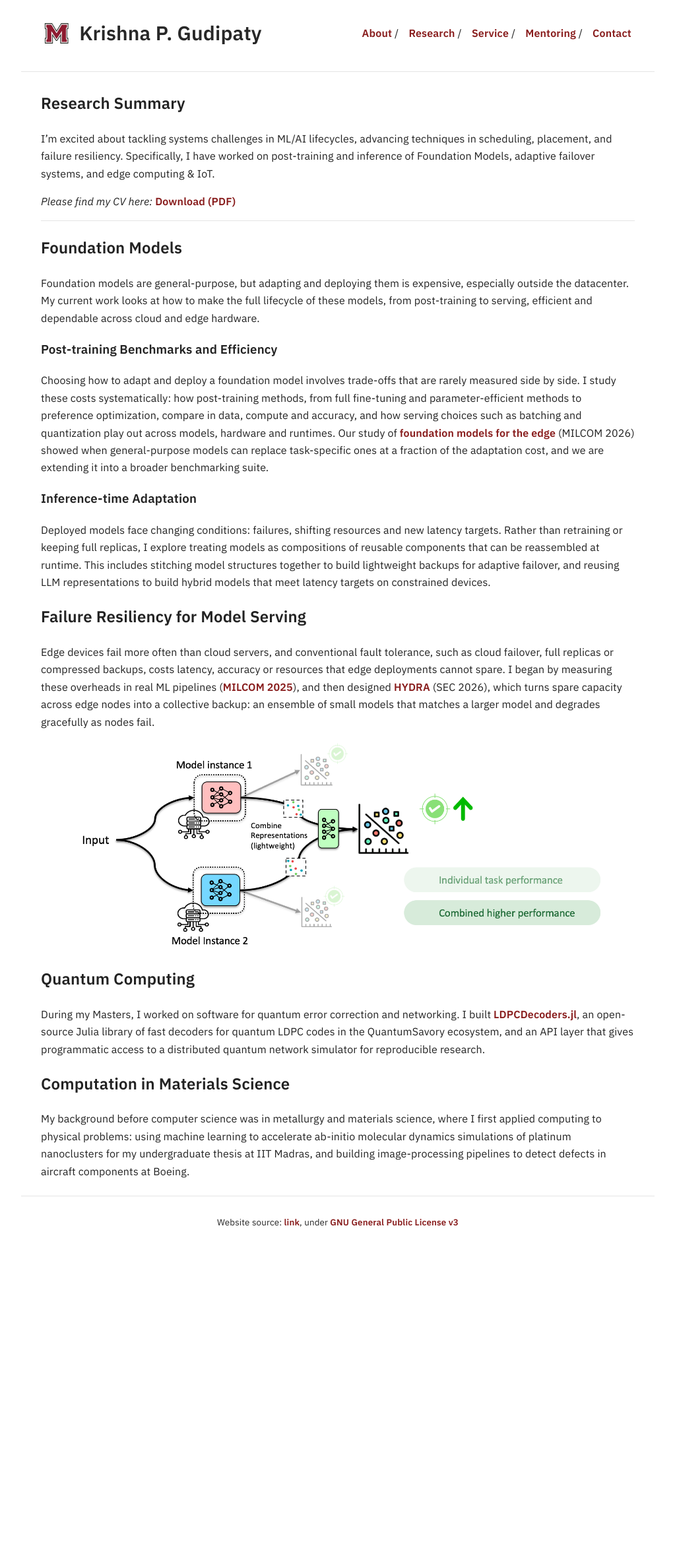
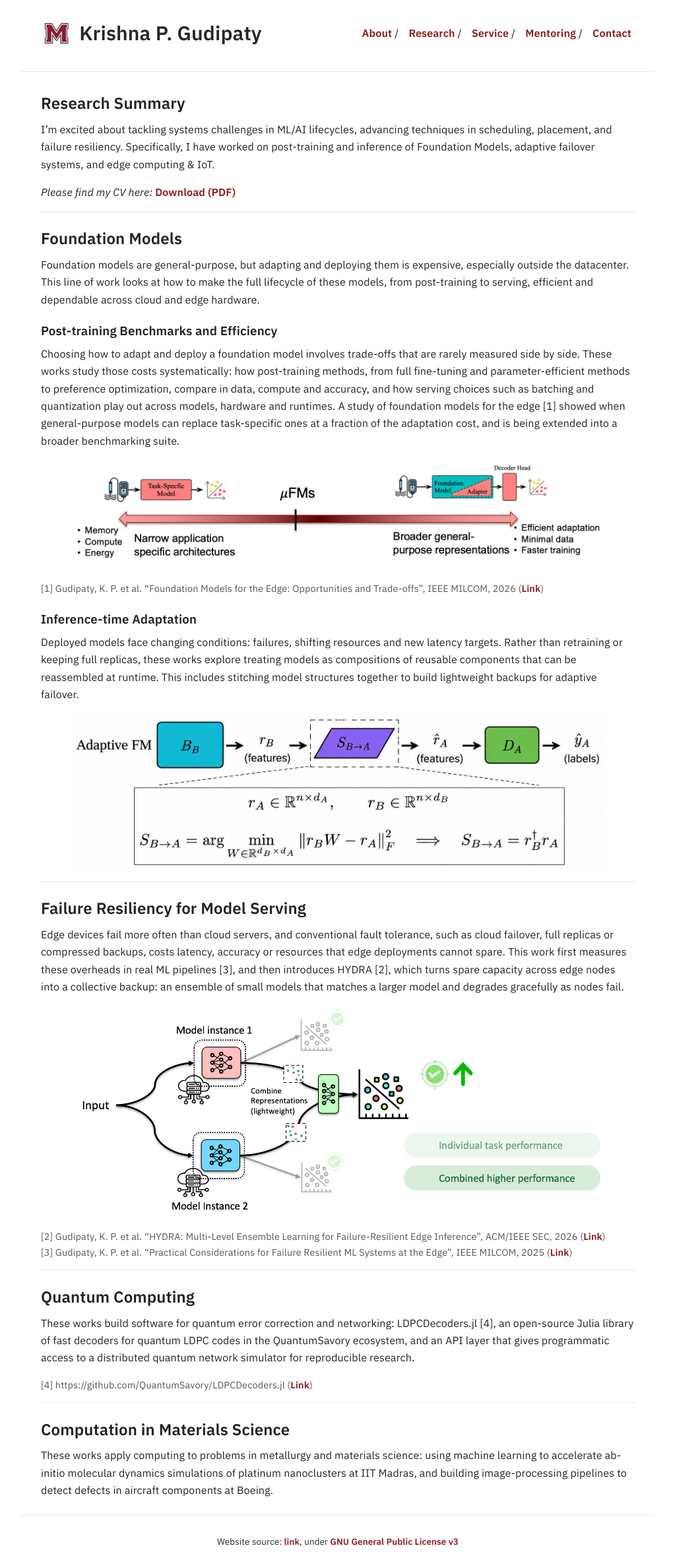
Before and after one commit to krishna-praneet/krishna-praneet.github.io, a Jekyll site: the page built from research.md, in a window 1280 px wide. Shown: the whole page at 66% size, without its empty margins (128-1151 px from the left). Built offline with Jekyll 4.4.1, drawn with Linux system fonts in a browser that asks for light colours; before the commit the page ends 1874 px from its top, so only the background shows below that.

Commit message:
Refine research, mentoring and service pages; fix typos
- Research: add FMs-edge and structural resilience figures, numbered references, section rules, third-person wording
- Mentoring: URV first, FMTK reference for LASS Lab, single-paragraph URV entry
- Service: Conference and Teaching Assistant headings, cleaned entries
- Tighter heading spacing; spelling, grammar and consistency fixes

```diff
--- a/_sass/typography.scss
+++ b/_sass/typography.scss
@@ -1,6 +1,12 @@
 @import "vars";
 
 .content {
+    h2, h3, h4 {
+        margin-bottom: 6px;
+    }
+    h2 + *, h3 + *, h4 + * {
+        margin-top: 0;
+    }
     a:hover {
         text-decoration: underline;
     }
@@ -122,6 +128,10 @@
         font-size: 0.65em;
         margin-left: 8px;
     }
+    p.refs {
+        font-size: 0.9em;
+        color: #555;
+    }
     img.figure {
         width: 90%;
         height: auto;
@@ -131,6 +141,24 @@
     @media (max-width: $small-width) {
         img.figure {
             width: 100%;
+        }
+    }
+    .photo-row {
+        display: flex;
+        gap: 12px;
+        justify-content: center;
+        align-items: flex-start;
+        img {
+            width: 48%;
+            height: auto;
+        }
+    }
+    @media (max-width: $small-width) {
+        .photo-row {
+            flex-direction: column;
+            img {
+                width: 100%;
+            }
         }
     }
     img.photo-small {
--- a/research.md
+++ b/research.md
@@ -14,30 +14,49 @@ I'm excited about tackling systems challenges in ML/AI lifecycles, advancing tec
 
 ## Foundation Models
 
-Foundation models are general-purpose, but adapting and deploying them is expensive, especially outside the datacenter. My current work looks at how to make the full lifecycle of these models, from post-training to serving, efficient and dependable across cloud and edge hardware.
+Foundation models are general-purpose, but adapting and deploying them is expensive, especially outside the datacenter. This line of work looks at how to make the full lifecycle of these models, from post-training to serving, efficient and dependable across cloud and edge hardware.
 
 ### Post-training Benchmarks and Efficiency
 
-Choosing how to adapt and deploy a foundation model involves trade-offs that are rarely measured side by side. I study these costs systematically: how post-training methods, from full fine-tuning and parameter-efficient methods to preference optimization, compare in data, compute and accuracy, and how serving choices such as batching and quantization play out across models, hardware and runtimes. Our study of [foundation models for the edge](https://drive.google.com/file/d/1zWwSRMR3osIy1-XITA-2bAvL3GGaQSDE/view?usp=sharing) (MILCOM 2026) showed when general-purpose models can replace task-specific ones at a fraction of the adaptation cost, and we are extending it into a broader benchmarking suite.
+Choosing how to adapt and deploy a foundation model involves trade-offs that are rarely measured side by side. These works study those costs systematically: how post-training methods, from full fine-tuning and parameter-efficient methods to preference optimization, compare in data, compute and accuracy, and how serving choices such as batching and quantization play out across models, hardware and runtimes. A study of foundation models for the edge [1] showed when general-purpose models can replace task-specific ones at a fraction of the adaptation cost, and is being extended into a broader benchmarking suite.
+
+![Spectrum from narrow, application-specific models (low memory, compute and energy) to foundation models with adapters (efficient adaptation, minimal data, faster training), with micro foundation models in between](/assets/fms_edge.png){: .figure}
+
+[1] Gudipaty, K. P. et al. "Foundation Models for the Edge: Opportunities and Trade-offs", IEEE MILCOM, 2026 ([Link](https://drive.google.com/file/d/1zWwSRMR3osIy1-XITA-2bAvL3GGaQSDE/view?usp=sharing))
+{: .refs}
 
 ### Inference-time Adaptation
 
-Deployed models face changing conditions: failures, shifting resources and new latency targets. Rather than retraining or keeping full replicas, I explore treating models as compositions of reusable components that can be reassembled at runtime. This includes stitching model structures together to build lightweight backups for adaptive failover, and reusing LLM representations to build hybrid models that meet latency targets on constrained devices.
+Deployed models face changing conditions: failures, shifting resources and new latency targets. Rather than retraining or keeping full replicas, these works explore treating models as compositions of reusable components that can be reassembled at runtime. This includes stitching model structures together to build lightweight backups for adaptive failover.
+
+![Adaptive foundation model: a backbone B produces features, a stitching layer S maps them into the feature space of decoder A, which produces labels; S is solved in closed form as a least-squares fit](/assets/structural_resilience.png){: .figure}
+
+---
 
 ## Failure Resiliency for Model Serving
 
-Edge devices fail more often than cloud servers, and conventional fault tolerance, such as cloud failover, full replicas or compressed backups, costs latency, accuracy or resources that edge deployments cannot spare. I began by measuring these overheads in real ML pipelines ([MILCOM 2025](https://lass.cs.umass.edu/papers/pdf/milcom2025-practical.pdf)), and then designed [HYDRA](https://lass.cs.umass.edu/papers/pdf/sec26-hydra.pdf) (SEC 2026), which turns spare capacity across edge nodes into a collective backup: an ensemble of small models that matches a larger model and degrades gracefully as nodes fail.
+Edge devices fail more often than cloud servers, and conventional fault tolerance, such as cloud failover, full replicas or compressed backups, costs latency, accuracy or resources that edge deployments cannot spare. This work first measures these overheads in real ML pipelines [3], and then introduces HYDRA [2], which turns spare capacity across edge nodes into a collective backup: an ensemble of small models that matches a larger model and degrades gracefully as nodes fail.
 
 ![HYDRA: two model instances whose representations are combined by a lightweight aggregator for higher combined performance](/assets/hydra.png){: .figure}
 
+[2] Gudipaty, K. P. et al. "HYDRA: Multi-Level Ensemble Learning for Failure-Resilient Edge Inference", ACM/IEEE SEC, 2026 ([Link](https://lass.cs.umass.edu/papers/pdf/sec26-hydra.pdf))<br>
+[3] Gudipaty, K. P. et al. "Practical Considerations for Failure Resilient ML Systems at the Edge", IEEE MILCOM, 2025 ([Link](https://lass.cs.umass.edu/papers/pdf/milcom2025-practical.pdf))
+{: .refs}
+
+---
 
 ## Quantum Computing
 
-During my Masters, I worked on software for quantum error correction and networking. I built [LDPCDecoders.jl](https://github.com/QuantumSavory/LDPCDecoders.jl), an open-source Julia library of fast decoders for quantum LDPC codes in the QuantumSavory ecosystem, and an API layer that gives programmatic access to a distributed quantum network simulator for reproducible research.
+These works build software for quantum error correction and networking: LDPCDecoders.jl [4], an open-source Julia library of fast decoders for quantum LDPC codes in the QuantumSavory ecosystem, and an API layer that gives programmatic access to a distributed quantum network simulator for reproducible research.
+
+[4] https://github.com/QuantumSavory/LDPCDecoders.jl ([Link](https://github.com/QuantumSavory/LDPCDecoders.jl))
+{: .refs}
+
+---
 
 ## Computation in Materials Science
 
-My background before computer science was in metallurgy and materials science, where I first applied computing to physical problems: using machine learning to accelerate ab-initio molecular dynamics simulations of platinum nanoclusters for my undergraduate thesis at IIT Madras, and building image-processing pipelines to detect defects in aircraft components at Boeing.
+These works apply computing to problems in metallurgy and materials science: using machine learning to accelerate ab-initio molecular dynamics simulations of platinum nanoclusters at IIT Madras, and building image-processing pipelines to detect defects in aircraft components at Boeing.
 
 <!--
 ---
```
Also changed, not shown: index.md (+5 -5 lines), mentoring.md (+13 -10 lines), service.md (+8 -9 lines), assets/fms_edge.png (added), assets/structural_resilience.png (added), 8 other files.
